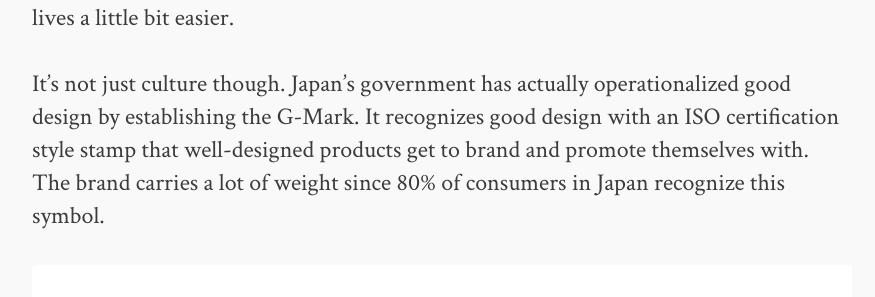
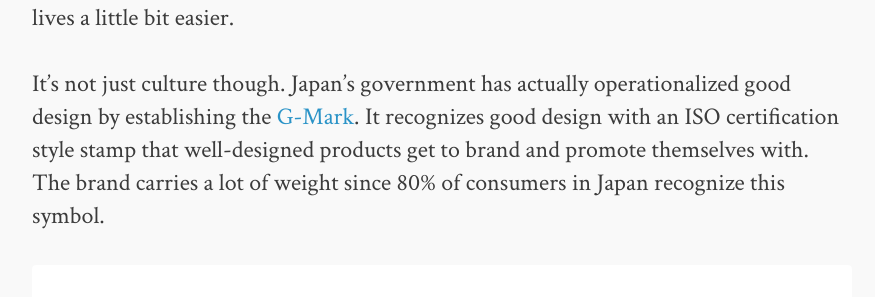
Before and after one commit to upman/upman.github.com, a Jekyll site: the page built from _posts/2026-05-04-Omotenashi-Tokyo-Design.md, in a window 1280 px wide and 900 px high, scrolled down 5586 px. Shown: the part 192-489 px from the top of the window, without its empty margins (198-1073 px from the left). Built offline with Jekyll 4.4.1, drawn with Linux system fonts in a browser that asks for light colours; comment, search, counter and statistics services are not loaded; part of the change alters nothing that is shown.

```diff
--- a/_posts/2026-05-04-Omotenashi-Tokyo-Design.md
+++ b/_posts/2026-05-04-Omotenashi-Tokyo-Design.md
@@ -43,7 +43,7 @@ A few things I noticed:
 
 None of this is high technology. Someone watched how people actually move through spaces, and quietly removed the friction. I love little details like this that make people's lives a little bit easier.
 
-It's not just culture though. Japan's government has actually operationalized good design by establishing the G-Mark. It recognizes good design with an ISO certification style stamp that well-designed products get to brand and promote themselves with. The brand carries a lot of weight since 80% of consumers in Japan recognize this symbol.
+It's not just culture though. Japan's government has actually operationalized good design by establishing the [G-Mark](https://www.g-mark.org/en/learn/what-is-gda). It recognizes good design with an ISO certification style stamp that well-designed products get to brand and promote themselves with. The brand carries a lot of weight since 80% of consumers in Japan recognize this symbol.
 
 ![The G-Mark logo](/images/g-mark-logo.png)
 
```
